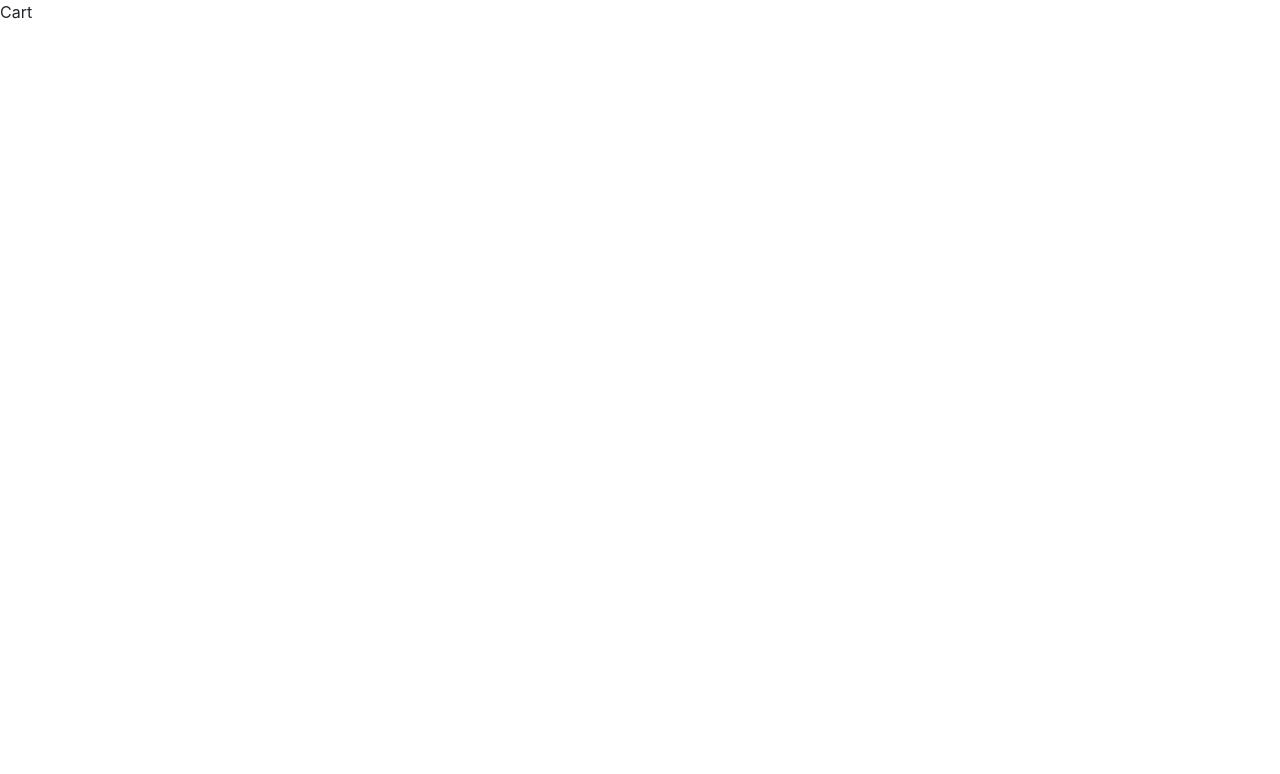
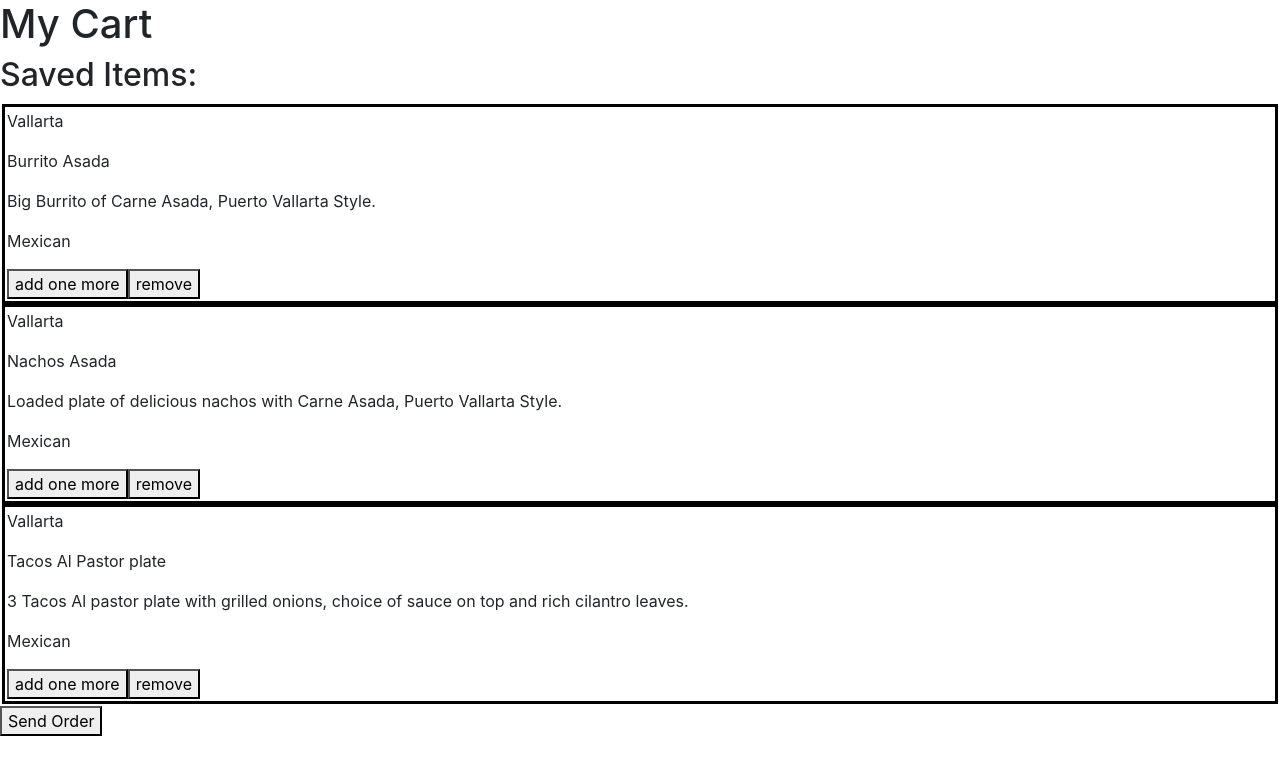
Before and after one commit to julioahurtado/Truck-d, a React (Create React App) app in the folder UI-Files/: page /customer/cart in a window 1280 px wide. Shown: the top 774 px of the page. Built offline with nearby package versions, Linux system fonts and the light colour scheme.

Commit message:
Designed CostumerCartUI

```diff
--- a/UI-Files/package.json
+++ b/UI-Files/package.json
@@ -9,6 +9,7 @@
     "@types/react-redux": "^7.1.5",
     "@types/react-router-dom": "^5.1.0",
     "bootstrap": "^4.3.1",
+    "jquery": "^3.4.1",
     "react": "^16.10.2",
     "react-bootstrap": "^1.0.0-beta.14",
     "react-dom": "^16.10.2",
--- a/UI-Files/src/modules/Customer/pages/CustomerCart.tsx
+++ b/UI-Files/src/modules/Customer/pages/CustomerCart.tsx
@@ -1,12 +1,86 @@
 
 import * as React from 'react'
 
+import '../components/CustomerVendorSearch'
+import '../components/CustomerVendorListItem'
+import { Form, Row, Col, ListGroup, Container, Button } from 'react-bootstrap'
+
+interface CustomerCartProps{
+    vendorName: string
+    itemName: string
+    itemDescriptiion :string
+    foodType: string
+}
+
+
+class ItemsInCart extends React.Component<CustomerCartProps> {
+    render() {
+        return (
+            <div style={{background: '#FFFFFF', borderWidth: '3px', borderColor: 'black', borderStyle: "solid", padding: '2px', }}>
+                <p>
+                    {this.props.vendorName}
+                </p>
+                <p>
+                    {this.props.itemName}
+                </p>
+                <p>
+                    {this.props.itemDescriptiion}
+                </p>
+                <p>
+                    {this.props.foodType}
+                </p>
+                <button>add one more</button>
+                <button>remove</button>
+            </div>
+
+        )
+    }
+}
 
 export default class CustomerCart extends React.Component<any> {
     render(){
         return (
             <div>
-                Cart
+               <h1>My Cart</h1>
+
+                <h2>Saved Items:</h2>
+
+                <ListGroup style={{padding: '2px'}}>
+                    {/* {this.props.vendorList.map((vendor, key) => {
+                        <CustomerVendorListItem
+                            vendorName={vendor.name}
+                            vendorDesription={vendor.desription}
+                            vendorCuisine={vendor.cuisine}
+                            vendorHours={vendor.hours}
+                        ></CustomerVendorListItem>
+                    })} */}
+                    <ItemsInCart
+                        vendorName="Vallarta"
+                        itemName="Burrito Asada"
+                        itemDescriptiion="Big Burrito of Carne Asada, Puerto Vallarta Style."
+                        foodType="Mexican"
+                        >
+
+                    </ItemsInCart>
+                    <ItemsInCart
+                        vendorName="Vallarta"
+                        itemName="Nachos Asada"
+                        itemDescriptiion="Loaded plate of delicious nachos with Carne Asada, Puerto Vallarta Style."
+                        foodType="Mexican"
+                        >
+
+                    </ItemsInCart>
+                    <ItemsInCart
+                        vendorName="Vallarta"
+                        itemName="Tacos Al Pastor plate"
+                        itemDescriptiion="3 Tacos Al pastor plate with grilled onions, choice of sauce on top and rich cilantro leaves."
+                        foodType="Mexican"
+                        >
+
+                    </ItemsInCart>
+                </ListGroup>
+
+                <button>Send Order</button>
             </div>
         )
     }
```
Also changed, not shown: 1 other file (tests, documents, lock files or other folders).
